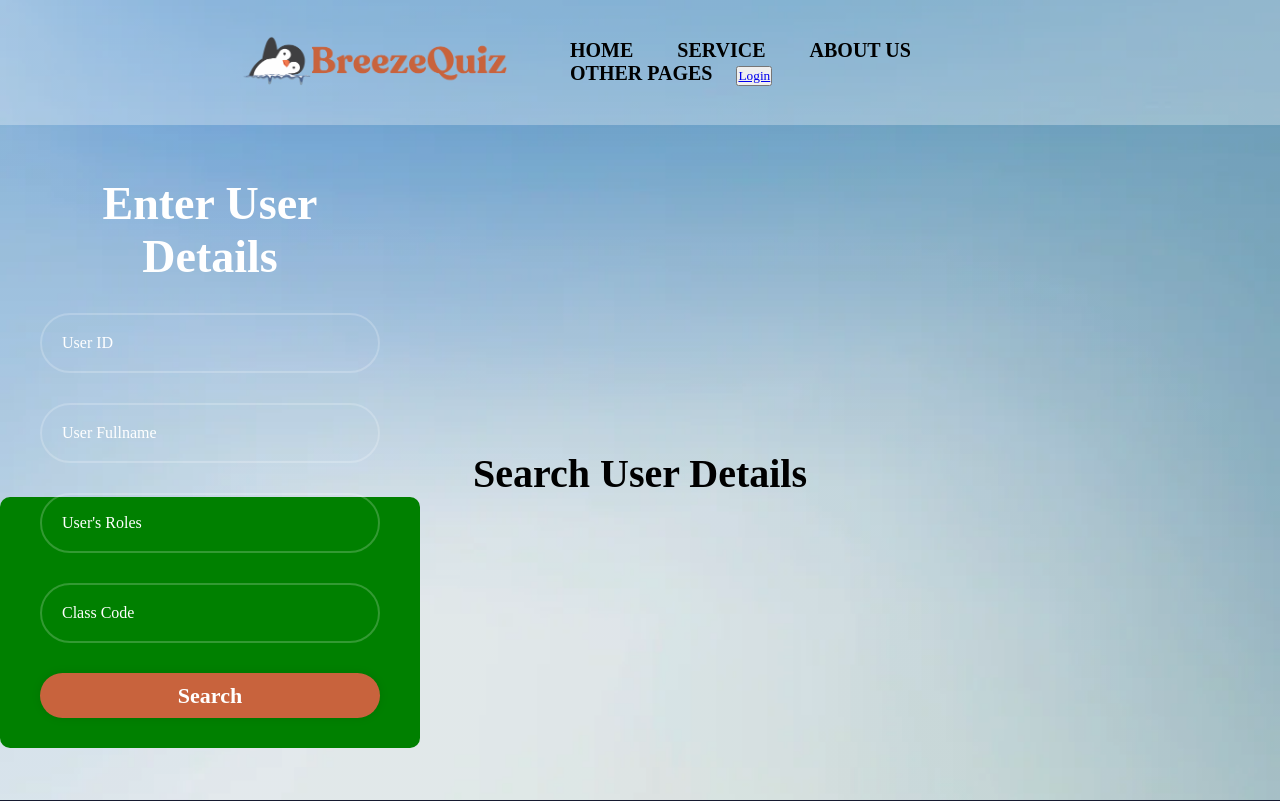
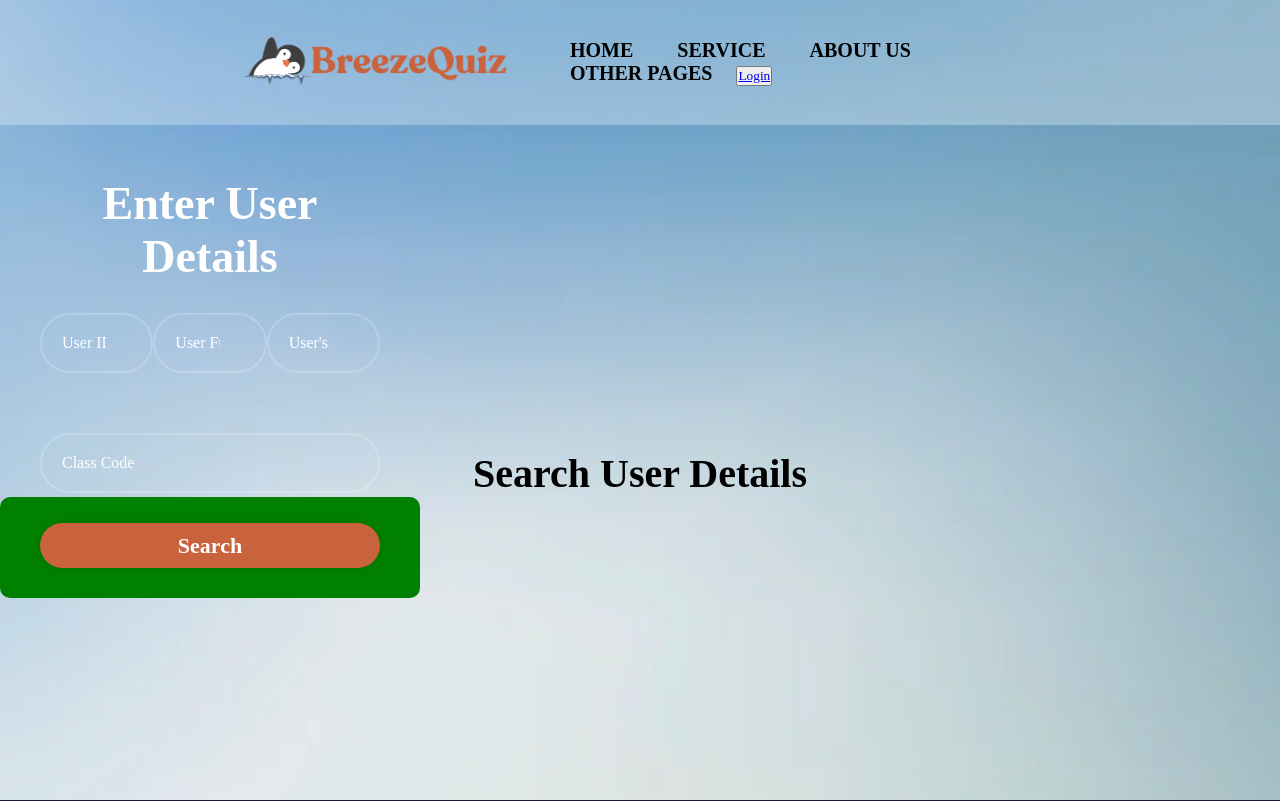
Before and after one commit to JackyKhoo0616/WEB_Assignment, a PHP site: page /html/admin-searchUserDetail.html in a window 1280 px wide; the page is wider, and only the part inside the window is pictured. Shown: the top 801 px of that part. Run offline with PHP 8.4, Linux system fonts and the light colour scheme.

Commit message:
edit search box arrangement in searchUserDetail

```diff
--- a/css/admin-searchUserDetail.css
+++ b/css/admin-searchUserDetail.css
@@ -46,6 +46,15 @@
 	width: 100%;
 	height: 60px;
 	margin: 30px 0;
+}
+
+.boxlvl1 {
+    display: flex; /* Add this */
+    justify-content: space-between; /* Add this */
+}
+
+.input-box {
+    margin: 0 10px; /* Add this */
 }
 
 .input-box input {
--- a/html/admin-adminDashboard.html
+++ b/html/admin-adminDashboard.html
@@ -114,14 +114,14 @@
 
 			<div class="OtherPages">
 
-				<a href="adminDataPrivacy.html">
+				<a href="admin-dataPrivacy.html">
 					<button class="EducationalRegulation">
 						<img src="../picture/Regulation_2-removebg.png" />
 						<h3>Educational <br> Regulation</h3>
 					</button>
 				</a>
 
-				<a href="adminDataPrivacy.html">
+				<a href="admin-dataPrivacy.html">
 					<button class="EducationalRegulation">
 						<img src="../picture/Laws-removebg.png" />
 						<h3>Data <br> Privacy Law</h3>
--- a/html/adminDataPrivacy.html
+++ b/html/admin-dataPrivacy.html
@@ -5,7 +5,7 @@
 		<meta name="viewport" content="width=device-width, initial-scale=1.0" />
 		<title>BreezeQuiz</title>
 		<link rel="stylesheet" href="../css/nav.css" />
-		<link rel="stylesheet" href="../css/adminDataPrivacy.css" />
+		<link rel="stylesheet" href="../css/admin-DataPrivacy.css" />
 		<link rel="stylesheet" href="../css/footer.css" />
 	</head>
 
--- a/html/admin-searchUserDetail.html
+++ b/html/admin-searchUserDetail.html
@@ -55,6 +55,7 @@
 					<form action="searchUserDetail.php" method="post">
 						<h1>Enter User Details</h1>
 
+						<div class="boxlvl1">
 							<div class="input-box">
 								<input
 									type="text"
@@ -63,6 +64,7 @@
 									required
 								/>
 							</div>
+
 
 							<div class="input-box">
 								<input
@@ -81,7 +83,9 @@
 									required
 								/>
 							</div>
+						</div>
 
+						<div class="boxlvl2">
 							<div class="input-box">
 								<input
 									type="text"
@@ -89,6 +93,7 @@
 									placeholder="Class Code"
 									required
 								/>
+							</div>
 						</div>
 
 						<input type="submit" class="submit" value="Search" />
```
Also changed, not shown: css/admin-DataPrivacy.css (renamed from css/adminDataPrivacy.css). Lines whose indentation alone changed are shown as unchanged.
